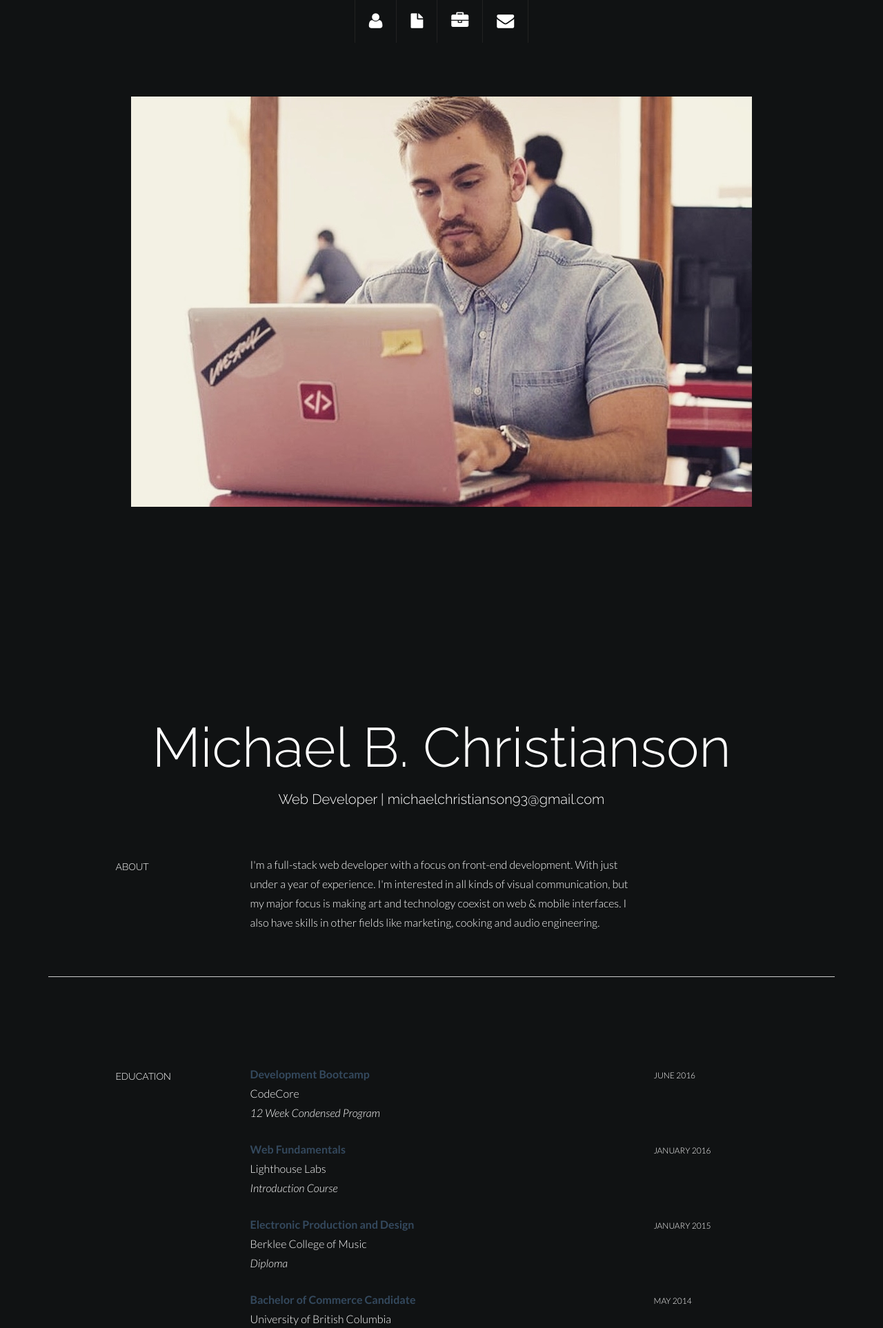
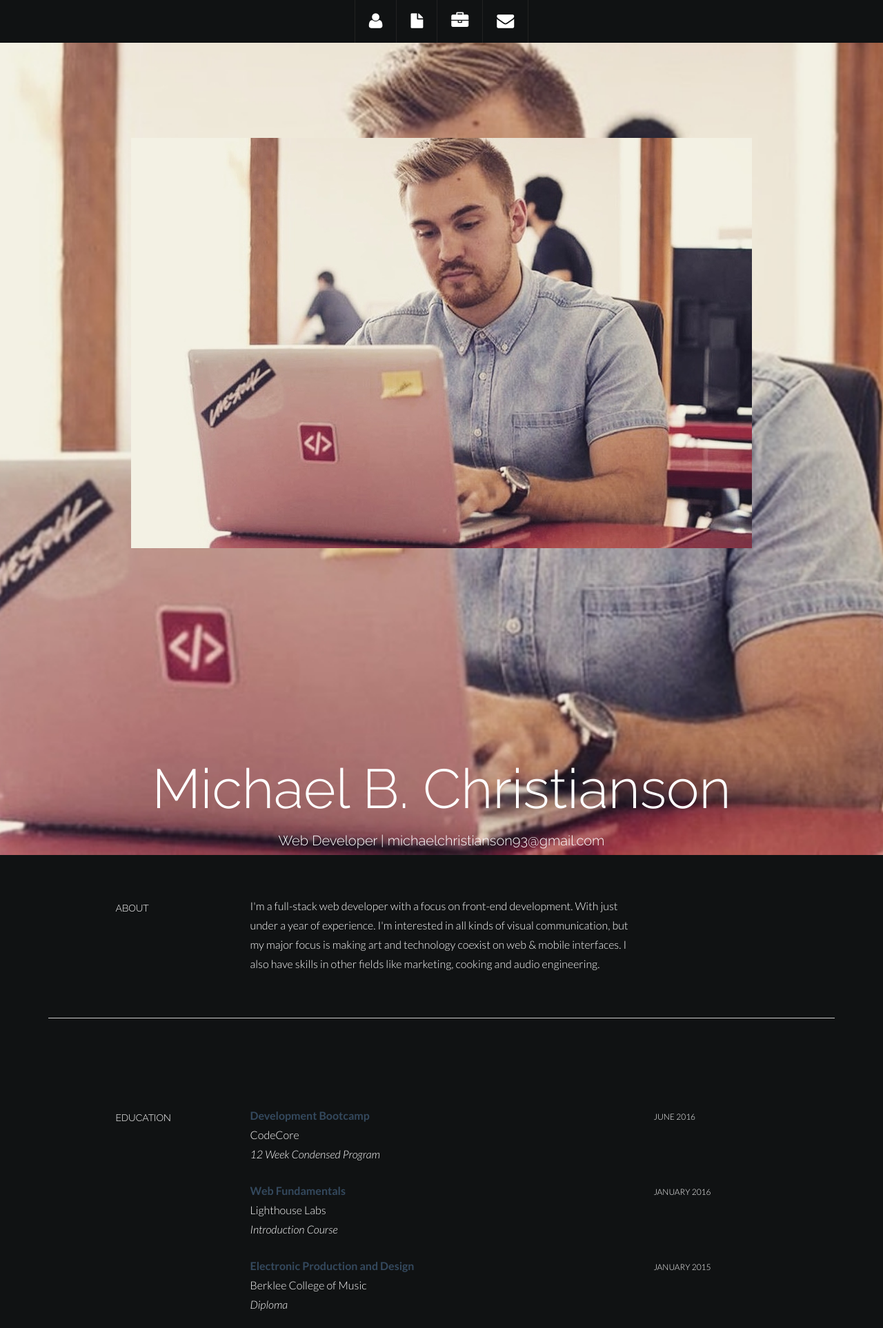
Before and after one commit to MichaelChristianson/Mike-resume, a PHP site: page / in a window 1280 px wide. Shown: the top 1926 px of the page at 69% size. Run offline with PHP 8.4, Linux system fonts and the light colour scheme; some libraries are stand-ins or nearby versions.

Commit message:
image fix

```diff
--- a/assets/css/main.css
+++ b/assets/css/main.css
@@ -156,24 +156,24 @@ hr {
 
 /* Header Wrap */
 #headerwrap {
-background: url(assets/img/IMG_0127.jpg)
- margin-top: 60px;
- padding-top:140px;
- text-align:center;
- background-size: contain;
- width: 100%;
-
+background: url(../img/IMG_0127.jpg) no-repeat center top;
+margin-top: 60px;
+padding-top: 140px;
+text-align: center;
+background-attachment: relative;
+background-position: center center;
+min-height: 900px;
+background-size: 100% 100%;
+width: 100%;
 -webkit-background-size: 100%;
 -moz-background-size: 100%;
 -o-background-size: 100%;
 background-size: 100%;
-
--webkit-background-size: contain;
--moz-background-size: contain;
--o-background-size: contain;
-background-size: contain;
+-webkit-background-size: cover;
+-moz-background-size: cover;
+-o-background-size: cover;
+background-size: cover;
 }
-
 
 
 
```
